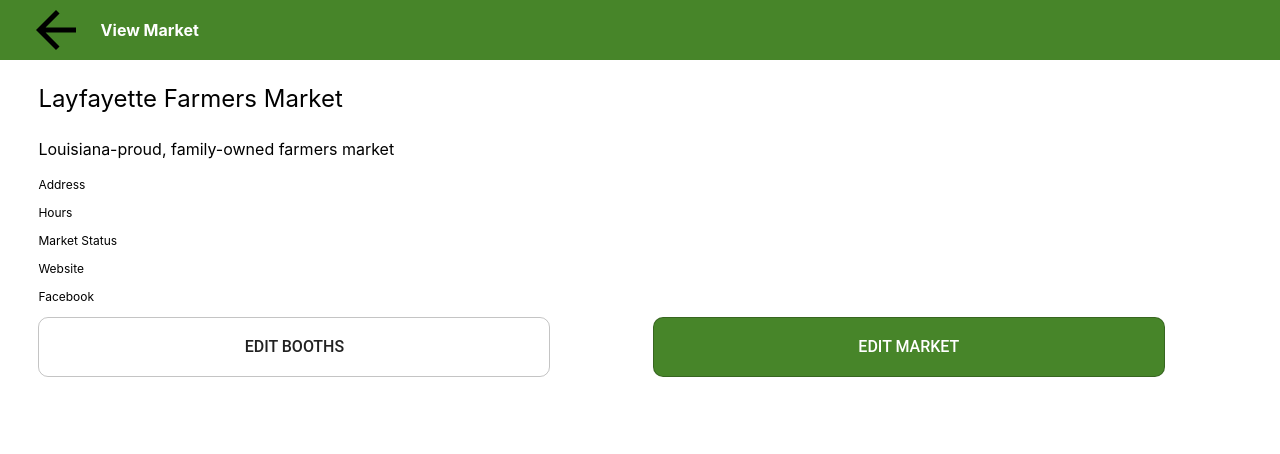
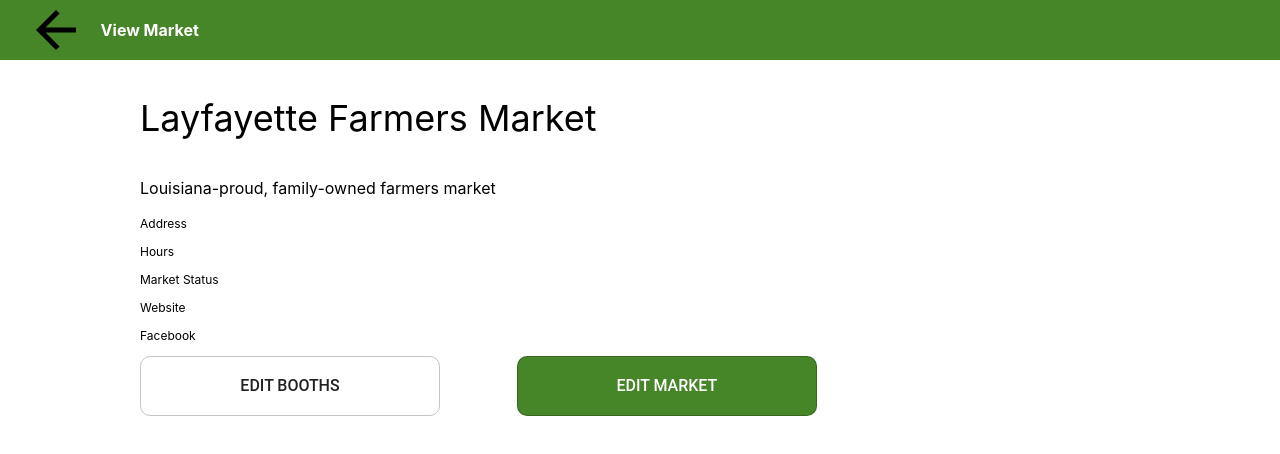
Before and after one commit to labs14-market-organizer/frontend, a React (Create React App) app: page /viewmymarket in a window 1280 px wide. Shown: the top 454 px of the page. Built offline with nearby package versions, Linux system fonts and the light colour scheme; a web font is replaced by a local one.

Commit message:
added some media queries to view market page

```diff
--- a/src/routes/ViewMyMarket.js
+++ b/src/routes/ViewMyMarket.js
@@ -51,9 +51,16 @@ const ArrowImage = styled.img`
 const Container = styled.div`
   text-align: left;
   margin-left: 3%;
+  @media(min-width: 600px){
+    max-width: 1000px;
+    margin: 0 auto;
+  }
 `
 const MarketName = styled.p`
   font-size: 24px;
+  @media(min-width: 600px){
+    font-size: 36px;
+  }
 `
 const MarketDescription = styled.p`
   font-size: 16px;
@@ -73,6 +80,10 @@ const WhiteButton = styled(Button)`
   height: 60px;
   font-size: 16px;
   border-radius: 10px;
+  @media(min-width: 600px){
+    width: 300px;
+
+  }
 `
 const GreenButton = styled(Button)`
   width: 40vw;
@@ -82,6 +93,10 @@ const GreenButton = styled(Button)`
   color: white;
   font-size: 16px;
   border-radius: 10px;
+  @media(min-width: 600px){
+    width: 300px;
+    margin-left: 6vw;
+  }
 
 `
 const mapStateToProps = state => {
```
